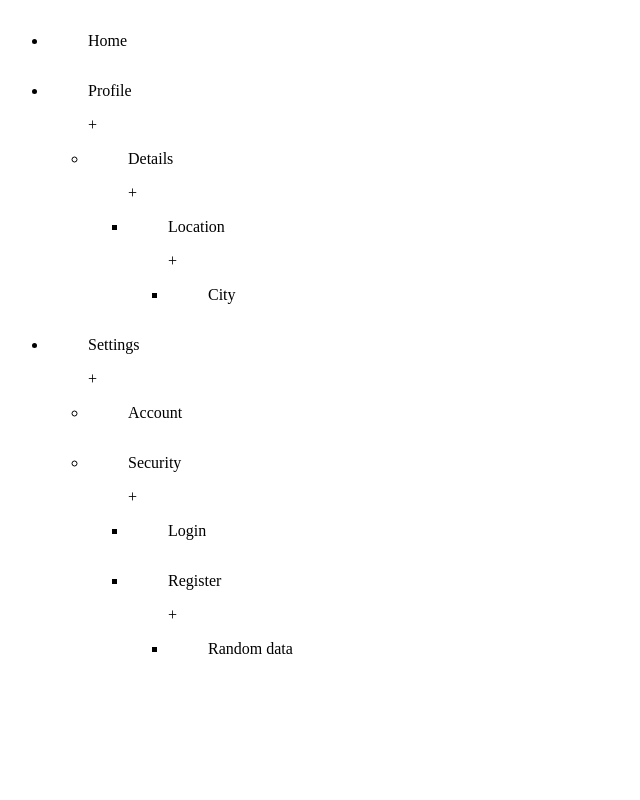
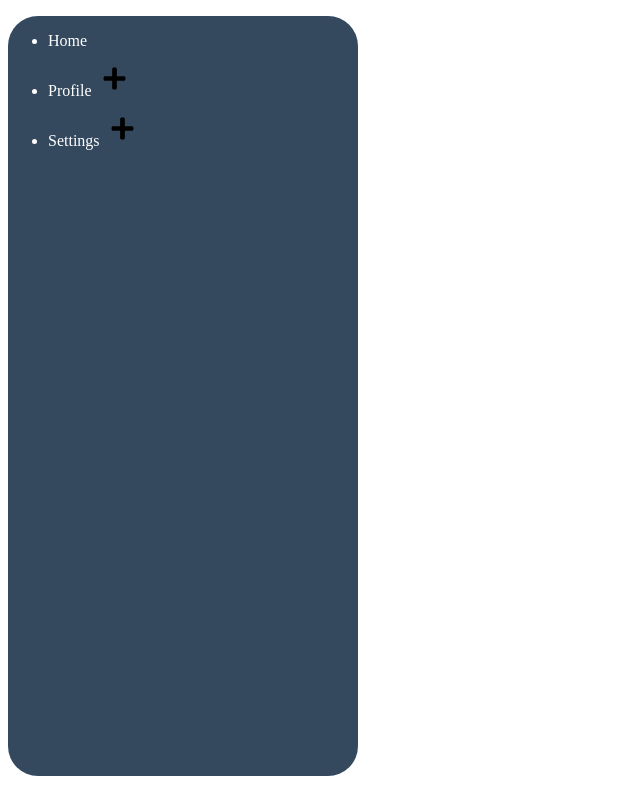
Before and after one commit to realpriyanshu/smallReactProjects, a React (Vite) app: page / in a window 1280 px wide. Shown: the whole page, without its empty margins (0-640 px from the left). Built offline with nearby package versions, Linux system fonts and the light colour scheme.

Commit message:
recursice-menu-> added icons and recursivly opening functionality

```diff
--- a/package.json
+++ b/package.json
@@ -11,7 +11,8 @@
   },
   "dependencies": {
     "react": "^18.3.1",
-    "react-dom": "^18.3.1"
+    "react-dom": "^18.3.1",
+    "react-icons": "^5.3.0"
   },
   "devDependencies": {
     "@eslint/js": "^9.13.0",
--- a/src/components/recursive-menu/Index.jsx
+++ b/src/components/recursive-menu/Index.jsx
@@ -1,6 +1,4 @@
-
 import MenuList from "./MenuList";
-
 
 export default function Index({ menus = [] }) {
   return (
--- /dev/null
+++ b/src/components/recursive-menu/Menu.css
@@ -0,0 +1,10 @@
+.tree-view{
+
+    min-height: 95vh;
+    width: 350px;
+    background-color: #34495e;
+    border-radius: 30px;
+}
+.menu-item{
+    color: white;
+}
--- a/src/components/recursive-menu/MenuItem.jsx
+++ b/src/components/recursive-menu/MenuItem.jsx
@@ -1,27 +1,50 @@
 import MenuList from "./MenuList";
 import { useState } from "react";
+import { FaMinus, FaPlus } from "react-icons/fa";
+import "./Menu.css";
 
 export default function MenuItem({ item }) {
+  const [displayCurrentChildren, setDisplayCurrentChildren] = useState({});
+  //It’s actually an object where each key is a label (string) representing a menu item, and each value is a boolean (true or false).
+  // {
+  //   "home": true,  // Children of "Menu1" are visible
+  //   "profile": false, // Children of "Menu2" are hidden
+  //   "settings": true   // Children of "Menu3" are visible
+  // }
 
-  const [displayCurrentChildren , setDisplayCurrentChildren] = useState({})
+  function handleToggle(getCurrentlabel) {
+    setDisplayCurrentChildren((prevState) => {
+      var newState = { ...prevState };
 
-  function handleToggle(){
-
-
+      if (newState[getCurrentlabel]) {
+        newState[getCurrentlabel] = false; //checking if the label is already there then it means we have to close this
+      } else {
+        newState[getCurrentlabel] = true; // if the label is not there then set to true to display its childeren
+      }
+      console.log(newState);
+      return newState;
+    });
   }
   return (
-    <li>
-    <div style={{
-      display:"flex",
-      gap:'20px'
-    }}>
-    <ul>
+    <li className="menu-item">
+      <div style={{ display: "flex", gap: "10px" }}>
         <p>{item.label}</p>
-        {item && item.children && item.children.length>0 ? <span>+</span>:null}
-      </ul>
-    </div>
+        {/* // passing the label name */}
+        {item.children && item.children.length > 0 ? (
+          <span onClick={() => handleToggle(item.label)}>
+            {displayCurrentChildren[item.label] ? (
+              <FaMinus color="#000" size={25} />
+            ) : (
+              <FaPlus color="#000" size={25} />
+            )}
+          </span>
+        ) : null}
+      </div>
 
-      {item && item.children && item.children.length > 0 ? (
+      {item &&
+      item.children &&
+      item.children.length > 0 &&
+      displayCurrentChildren[item.label] ? (
         <div>
           <MenuList list={item.children} />
         </div>
--- a/src/components/recursive-menu/MenuList.jsx
+++ b/src/components/recursive-menu/MenuList.jsx
@@ -1,4 +1,5 @@
 import MenuItem from "./MenuItem";
+import "./Menu.css";
 
 export default function MenuList({ list = [] }) {
   return (
```
Also changed, not shown: src/App.jsx (+15 -20 lines), 1 other file (tests, documents, lock files or other folders).
